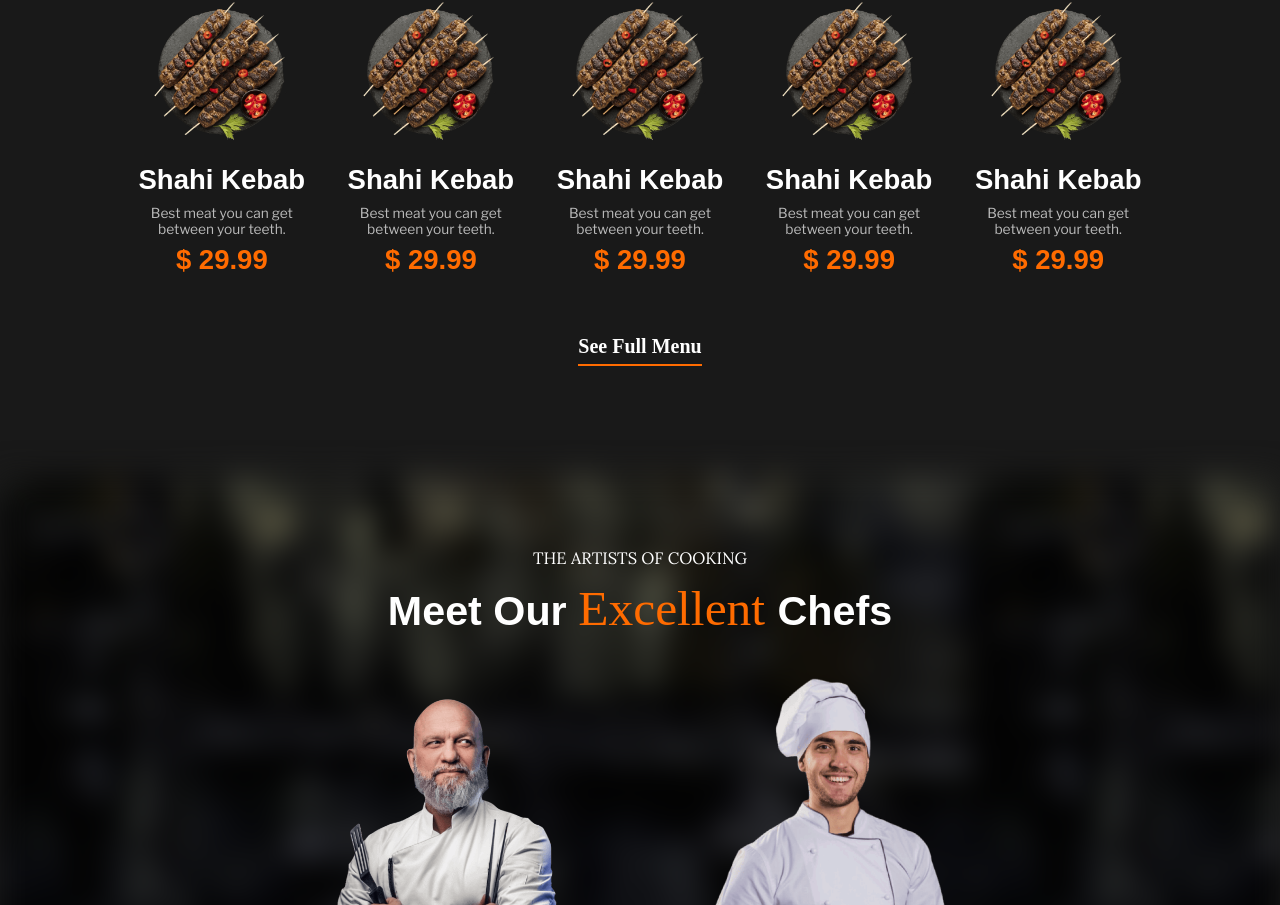
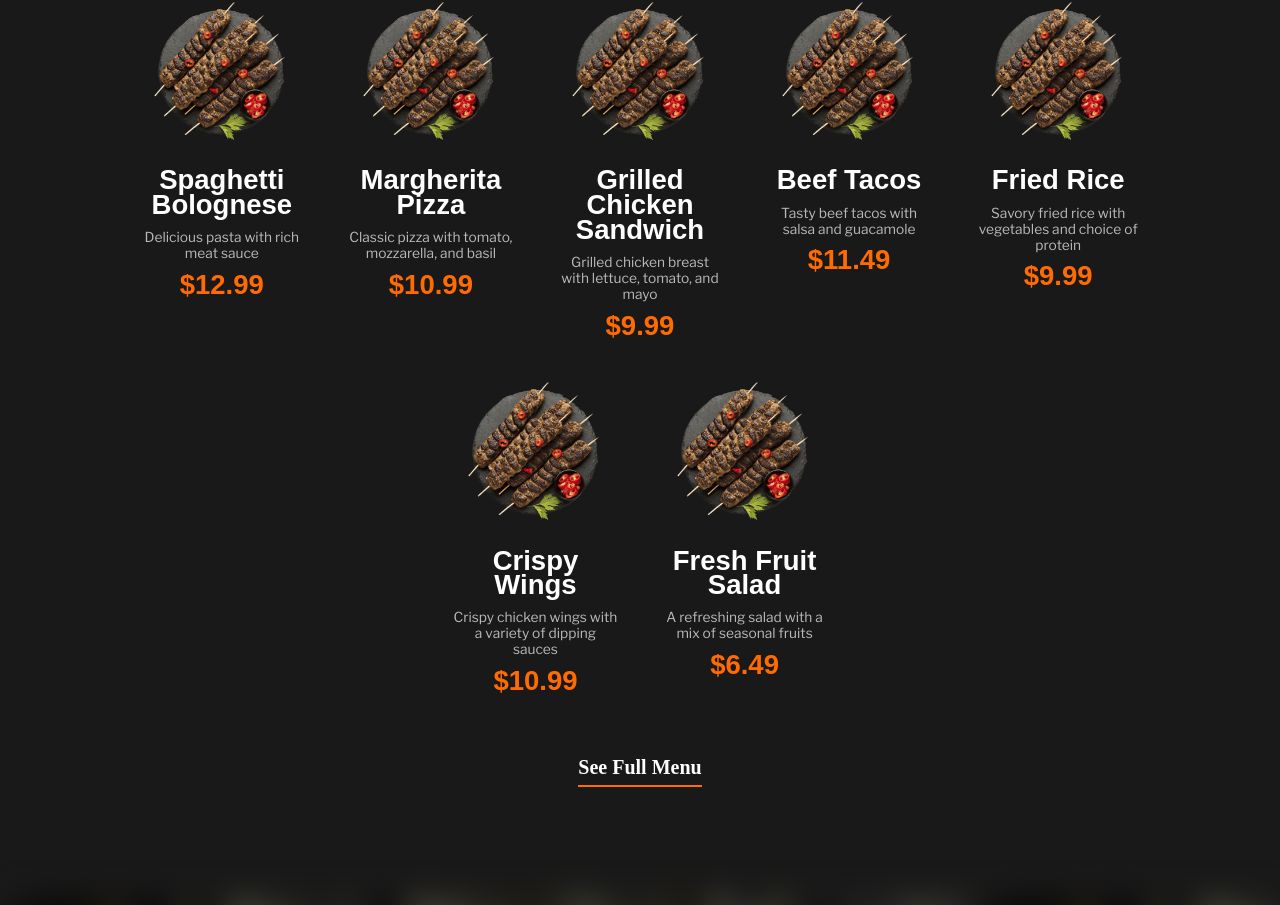
Before and after one commit to nazmus767921/Restaurant_project-1.00, a React (Vite) app: page / in a window 1280 px wide. Shown: the part 1116-2021 px from the top of the page. Built offline with nearby package versions, Linux system fonts and the light colour scheme; a web font is replaced by a local one.

Commit message:
refactored

```diff
--- a/src/components/UI/MenuCard/MenuCard__GridView.jsx
+++ b/src/components/UI/MenuCard/MenuCard__GridView.jsx
@@ -2,9 +2,12 @@ import { Suspense, lazy } from "react";
 import MenuItemFallback from "../MenuItem/Fallback/MenuItemFallback";
 import styled from "styled-components";
 import { devices } from "../../../utils/breakpoints";
-const MenuItem = lazy(() => import("../MenuItem/MenuItem"));
+import { colors } from "../../../utils/colors";
+import { Shahi_kebab } from "../../../assets/images";
+import formatPrice from "../../../utils/helpers/formatPrice";
+// const MenuItem = lazy(() => import("../MenuItem/MenuItem"));
 
-const MenuCard__GridView = () => {
+const MenuCard__GridView = ({ menu }) => {
 	return (
 		<Suspense
 			fallback={
@@ -14,9 +17,23 @@ const MenuCard__GridView = () => {
 			}
 		>
 			<Wrapper>
-				<MenuItem />
+				<MenuItem menu={menu} />
 			</Wrapper>
 		</Suspense>
+	);
+};
+
+const MenuItem = ({ menu }) => {
+	const { description, name, price, image } = menu;
+	return (
+		<div className="menuItem--wrapper">
+			<div className="item_image">
+				<img loading="lazy" src={Shahi_kebab} alt="ItemName" />
+			</div>
+			<h3>{name}</h3>
+			<p className="small description">{description}</p>
+			<h3 className="item_price">{formatPrice(price)}</h3>
+		</div>
 	);
 };
 
@@ -29,6 +46,44 @@ const Wrapper = styled.div`
 	@media screen and (${devices.xl}) {
 		width: 18%;
 	}
+
+	.menuItem--wrapper {
+		/* layout */
+		width: 100%;
+		padding: 0.625rem 0.65rem;
+		display: flex;
+		flex-direction: column;
+		align-items: center;
+		justify-content: center;
+		gap: 0.625rem;
+		border-radius: 0.625rem;
+
+		/* event */
+		&:hover,
+		:focus {
+			/* makeup */
+			box-shadow: 0px -5px 5px 0px rgba(0, 0, 0, 0.09);
+		}
+		/* typo */
+		text-align: center;
+
+		/* elements inside */
+		.item_image {
+			/* layout */
+			display: flex;
+			justify-content: center;
+			align-items: center;
+			padding-inline: 0.65em;
+			margin-block-end: 0.65em;
+			overflow: hidden;
+		}
+		.description {
+			opacity: 0.7;
+		}
+		.item_price {
+			color: ${colors.brand};
+		}
+	}
 `;
 
 export default MenuCard__GridView;
--- a/src/pages/Home/components/PopularMenu/PopularMenu.jsx
+++ b/src/pages/Home/components/PopularMenu/PopularMenu.jsx
@@ -8,8 +8,13 @@ import TextBTN from "../../../../components/UI/TextBTN";
 import { Link } from "react-router-dom";
 import { paths } from "../../../../Root.paths";
 import MenuCard__GridView from "../../../../components/UI/MenuCard/MenuCard__GridView";
+import { useProductsContext } from "../../../../store/contexts/products_context";
 
 const PopularMenu = () => {
+	// taking only the featured menu items for homepage
+	const featuredMenus = useProductsContext().menus.filter(
+		(menu) => menu.featured === true
+	);
 	return (
 		<Wrapper>
 			<Title deco>{menu.title}</Title>
@@ -17,11 +22,9 @@ const PopularMenu = () => {
 				<FoodFilterMenu />
 			</div>
 			<MenuShowcase>
-				<MenuCard__GridView />
-				<MenuCard__GridView />
-				<MenuCard__GridView />
-				<MenuCard__GridView />
-				<MenuCard__GridView />
+				{featuredMenus.map((menu) => {
+					return <MenuCard__GridView key={menu.id} menu={menu} />;
+				})}
 			</MenuShowcase>
 			<Link to={paths.menu}>
 				<TextBTN className="Show_full_menu--BTN">{menu.btn}</TextBTN>
```
